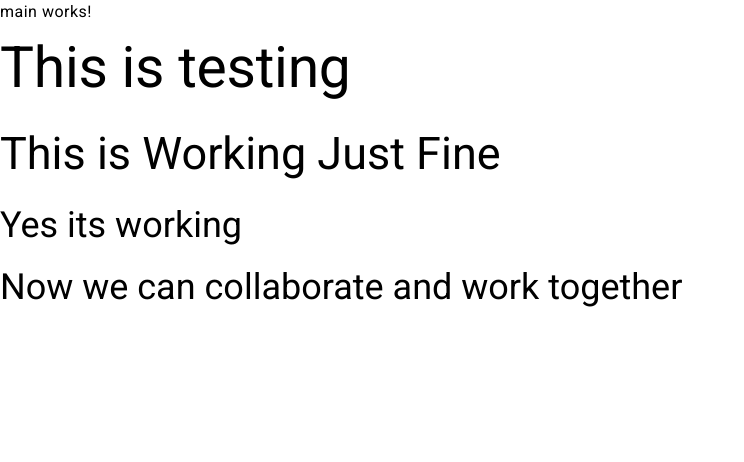
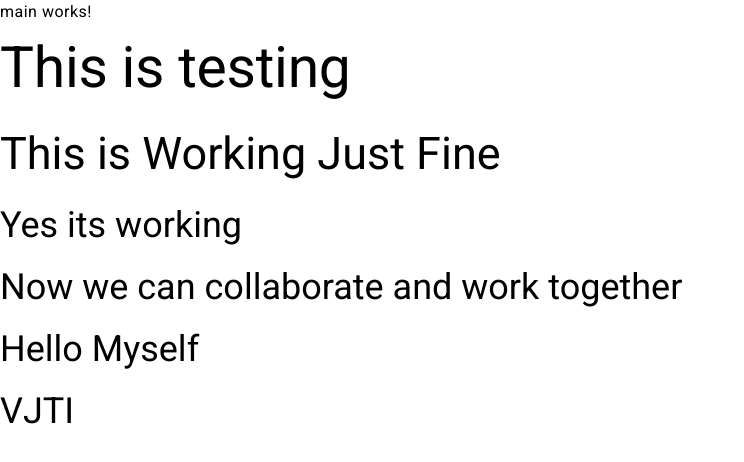
Before and after one commit to Zakieexe/Angular_Project, an Angular app: page / in a window 1280 px wide. Shown: the top 462 px of the page, without its empty margins (0-744 px from the left). Built offline with nearby package versions, Linux system fonts and the light colour scheme.

Commit message:
I have added h3 tag to app.componnent.html

```diff
--- a/src/app/app.component.html
+++ b/src/app/app.component.html
@@ -3,3 +3,5 @@
 <h2>This is Working Just Fine</h2>
 <h3>Yes its working</h3>
 <h3>Now we can collaborate and work together</h3>
+<h3>Hello Myself</h3>
+<h3>VJTI</h3>
```
